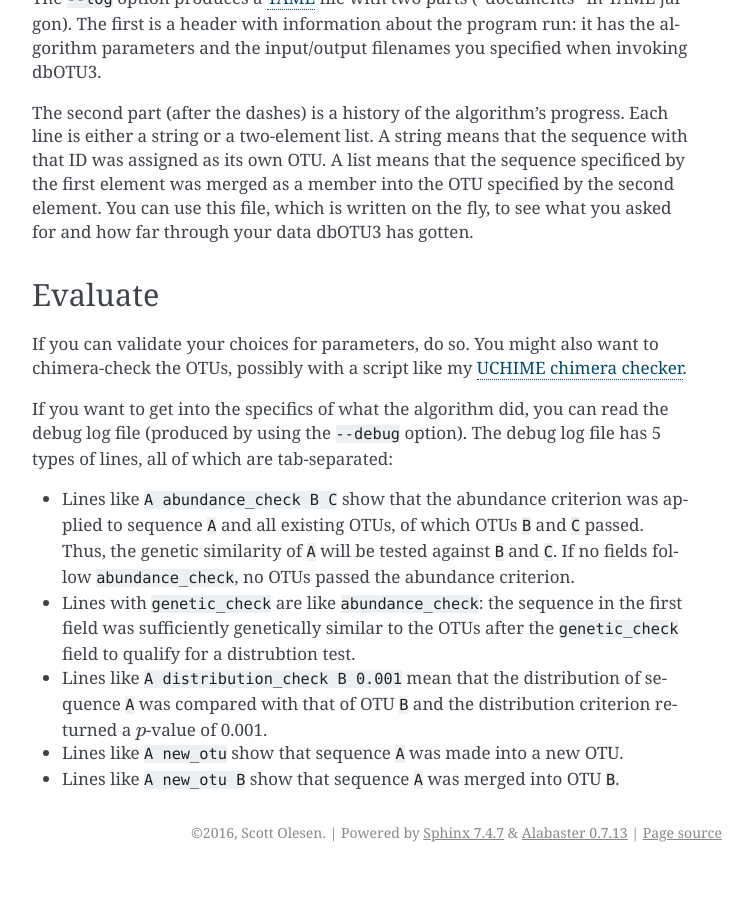
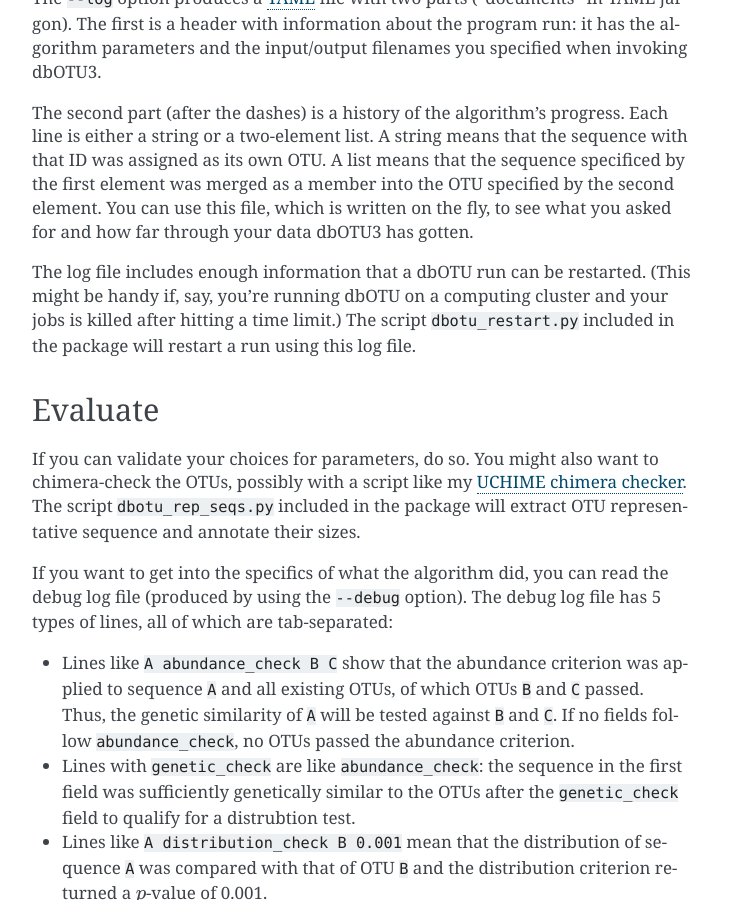
Before and after one commit to swo/dbotu3, a Sphinx documentation site: the page built from doc/source/getting-started.rst, in a window 1280 px wide and 900 px high, scrolled down 1604 px. Shown: the whole window, without its empty margins (388-1140 px from the left). Built offline with Sphinx 7.4.7, drawn with Linux system fonts in a browser that asks for light colours; before the commit the page ends 2476 px from its top, so only the background shows below that.

Commit message:
added doc notes

```diff
--- a/doc/source/getting-started.rst
+++ b/doc/source/getting-started.rst
@@ -83,12 +83,20 @@ specificed by the first element was merged as a member into the OTU specified
 by the second element.  You can use this file, which is written on the fly,
 to see what you asked for and how far through your data dbOTU3 has gotten.
 
+The log file includes enough information that a dbOTU run can be restarted.
+(This might be handy if, say, you're running dbOTU on a computing cluster and
+your jobs is killed after hitting a time limit.) The script
+``dbotu_restart.py`` included in the package will restart a run using this log
+file.
+
 Evaluate
 ========
 
 If you can validate your choices for parameters, do so. You might also want to
 chimera-check the OTUs, possibly with a script like my `UCHIME chimera checker
-<https://github.com/swo/uchime-chimera-check>`_.
+<https://github.com/swo/uchime-chimera-check>`_. The script
+``dbotu_rep_seqs.py`` included in the package will extract OTU representative
+sequence and annotate their sizes.
 
 If you want to get into the specifics of what the algorithm did, you can read
 the debug log file (produced by using the ``--debug`` option). The debug log
```
